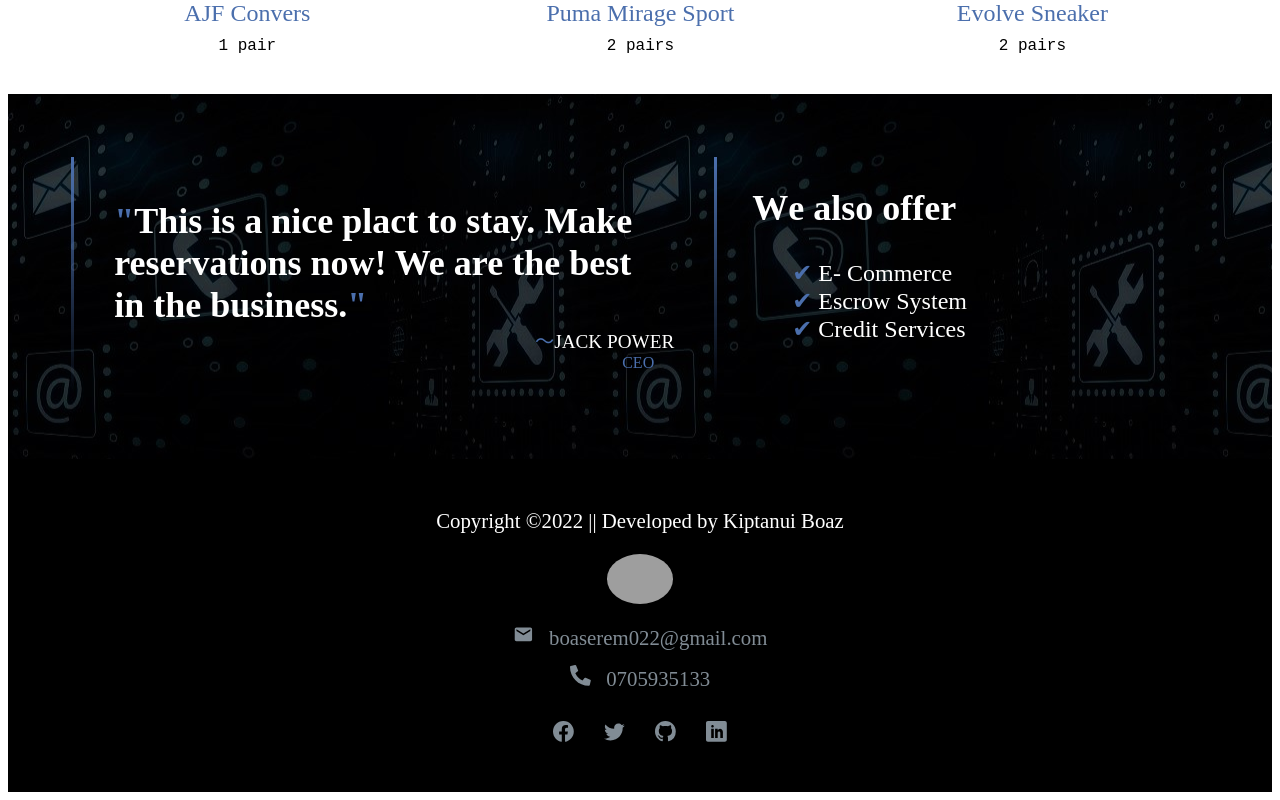
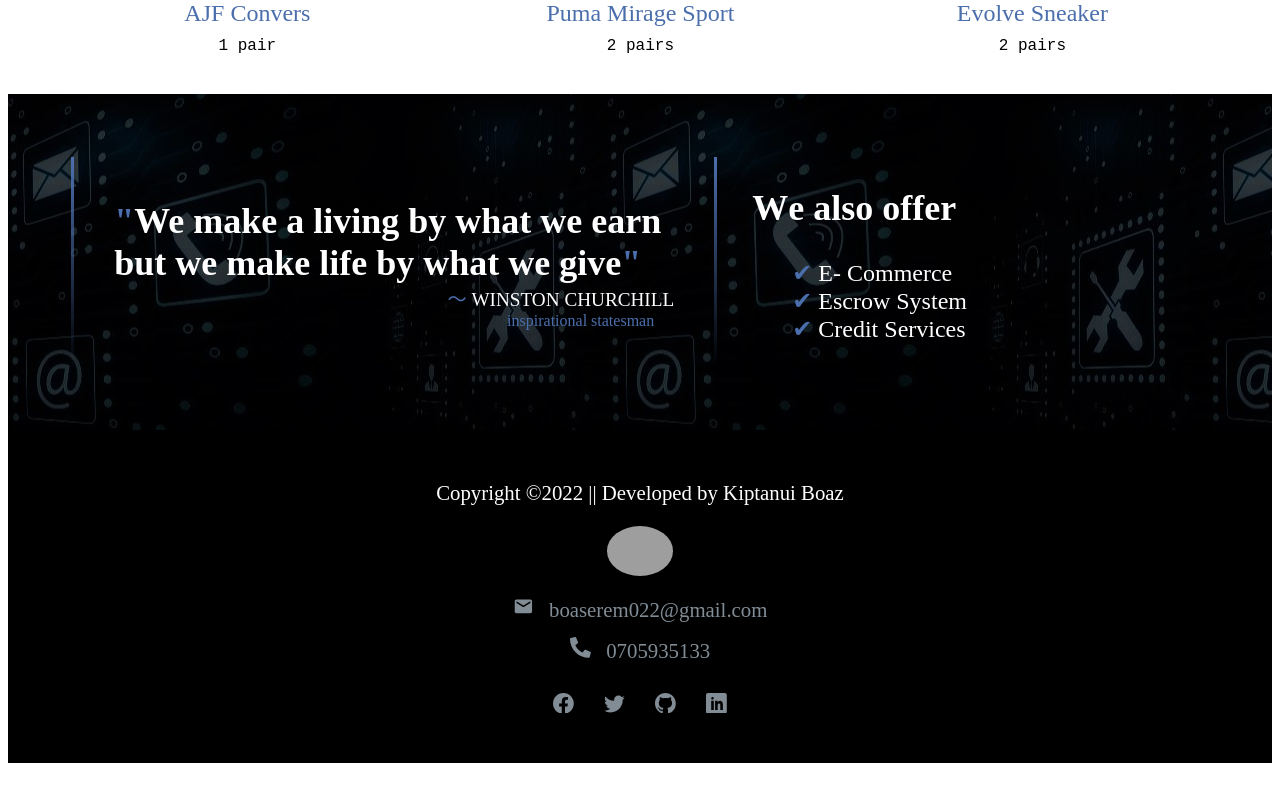
Before and after one commit to kiptanuiBoaz/crowd_funding, a React (Create React App) app: page / in a window 1280 px wide. Shown: the part 1211-2011 px from the top of the page. After the commit the page ends 1982 px from the top, so only its background shows below. Built offline with nearby package versions, Linux system fonts and the light colour scheme; grey boxes are pictures that could not be loaded.

Commit message:
quote addition

```diff
--- a/src/components/reserve/Recommendation.jsx
+++ b/src/components/reserve/Recommendation.jsx
@@ -5,11 +5,11 @@
     return(
         <div>
         <Fade delay={1000} top big cascade>
-          <h1><span>"</span>This is a nice plact to stay. Make reservations now! We are the best in the business.<span>"</span></h1>
+          <h1><span>"</span>We make a living by what we earn but we make life by what we give<span>"</span></h1>
         </Fade>
         <Fade delay={1500} left>
-            <h3><span>&#x301C;</span>JACK POWER</h3>
-            <p>CEO</p>
+            <h3><span>&#x301C;</span>   WINSTON CHURCHILL</h3>
+            <p>inspirational statesman</p>
         </Fade>
 
       </div>
```
